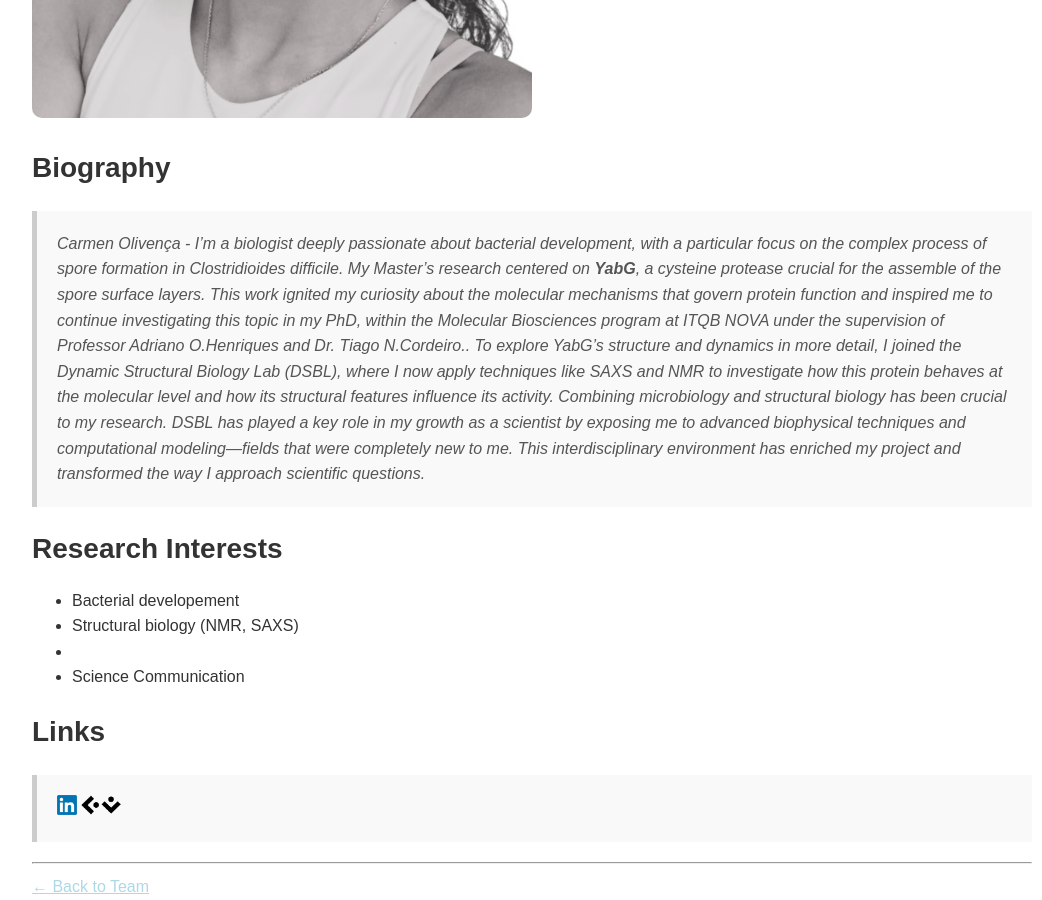
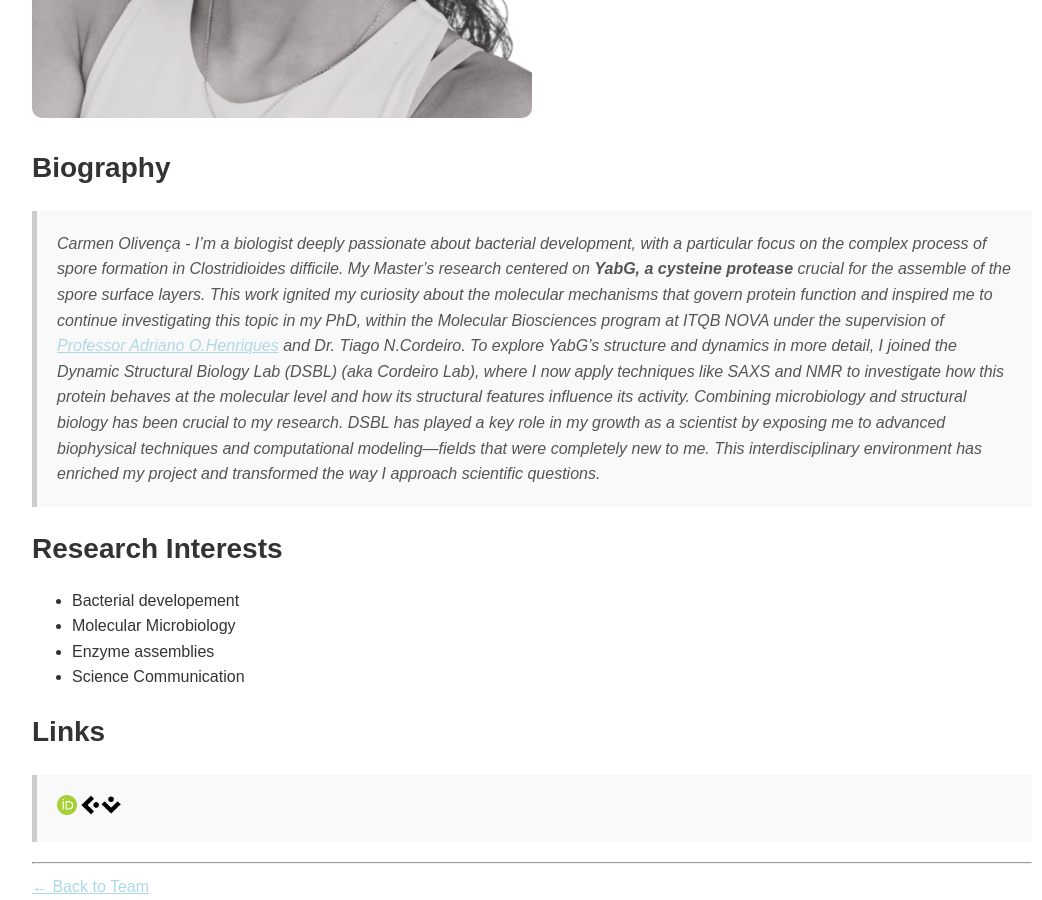
Before and after one commit to CordeiroLab/CordeiroLab.github.io, a Jekyll site: the page built from team/carmen.md, in a window 1280 px wide and 900 px high, scrolled down 846 px. Shown: the whole window, without its empty margins (108-1150 px from the left). Built offline with Jekyll 4.4.1, drawn with Linux system fonts in a browser that asks for light colours.

Commit message:
Update carmen.md

```diff
--- a/team/carmen.md
+++ b/team/carmen.md
@@ -11,17 +11,17 @@ title: Carmen Olivença
 
 ## Biography
 
->Carmen Olivença - I’m a biologist deeply passionate about bacterial development, with a particular focus on the complex process of spore formation in *Clostridioides difficile*. My Master’s research centered on **YabG**, a cysteine protease crucial for the assemble of the spore surface layers. This work ignited my curiosity about the molecular mechanisms that govern protein function and inspired me to continue investigating this topic in my PhD, within the Molecular Biosciences program at ITQB NOVA under the supervision of Professor Adriano O.Henriques and Dr. Tiago N.Cordeiro.. To explore YabG’s structure and dynamics in more detail, I joined the Dynamic Structural Biology Lab (DSBL), where I now apply techniques like SAXS and NMR to investigate how this protein behaves at the molecular level and how its structural features influence its activity. Combining microbiology and structural biology has been crucial to my research. DSBL has played a key role in my growth as a scientist by exposing me to advanced biophysical techniques and computational modeling—fields that were completely new to me. This interdisciplinary environment has enriched my project and transformed the way I approach scientific questions.
+>Carmen Olivença - I’m a biologist deeply passionate about bacterial development, with a particular focus on the complex process of spore formation in *Clostridioides difficile*. My Master’s research centered on **YabG, a cysteine protease** crucial for the assemble of the spore surface layers. This work ignited my curiosity about the molecular mechanisms that govern protein function and inspired me to continue investigating this topic in my PhD, within the Molecular Biosciences program at ITQB NOVA under the supervision of [Professor Adriano O.Henriques](https://www.itqb.unl.pt/research/biology/microbial-development/microbial-development#GM) and Dr. Tiago N.Cordeiro. To explore YabG’s structure and dynamics in more detail, I joined the Dynamic Structural Biology Lab (DSBL) (aka Cordeiro Lab), where I now apply techniques like SAXS and NMR to investigate how this protein behaves at the molecular level and how its structural features influence its activity. Combining microbiology and structural biology has been crucial to my research. DSBL has played a key role in my growth as a scientist by exposing me to advanced biophysical techniques and computational modeling—fields that were completely new to me. This interdisciplinary environment has enriched my project and transformed the way I approach scientific questions.
 
 ## Research Interests
 
 - Bacterial developement
-- Structural biology (NMR, SAXS)
--
+- Molecular Microbiology
+- Enzyme assemblies
 - Science Communication
 
 ## Links
-> [<img src="/assets/images/icons/linkedin_icon.png" alt="linkedin" width="20" height="20">](https://www.linkedin.com/in/maria-lança-martins-5b9243262)
+> [<img src="/assets/images/icons/orcid_icon.png" alt="orcid" width="20" height="20">](https://orcid.org/0009-0007-7317-0456)
 > [<img src="/assets/images/icons/ciencia-vitae_icon.png" alt="linkedin" width="40" height="20">](https://www.cienciavitae.pt/portal/2B19-B155-E0C1)
 
 ---
```
